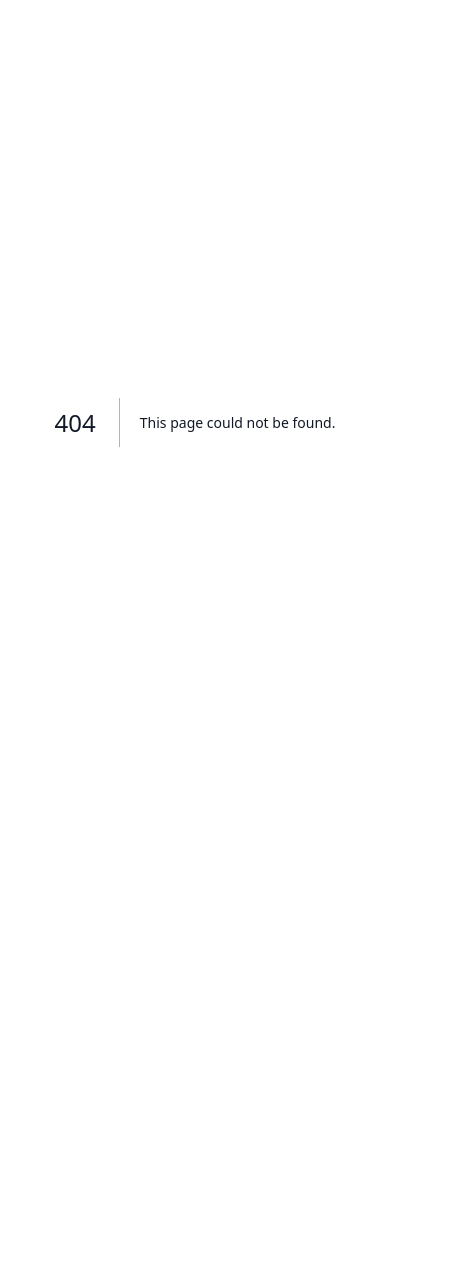
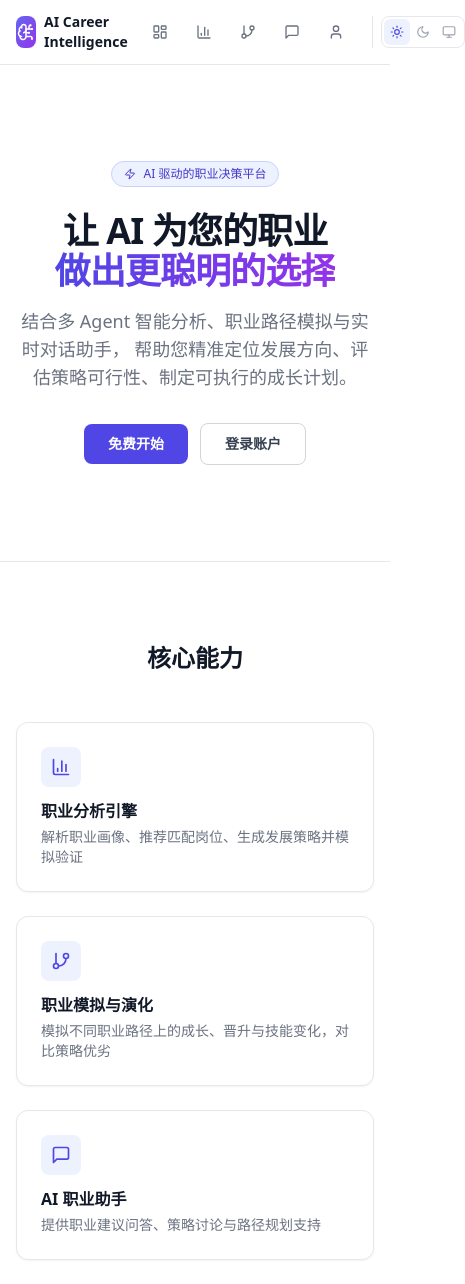
Before and after one commit to 54123-phoenix/ai-career-intelligence, a Next.js app in the folder frontend/: page / in a window 390 px wide. Before the commit this address had no page. Shown: the top 1284 px of the page, 465 px wide, since content can reach past the window. Before the commit the page ends 844 px from the top, so only its background shows below. Built offline with nearby package versions, Linux system fonts and the light colour scheme; no server answers.

Commit message:
feat(landing): create marketing landing page
- Add (marketing)/page.tsx with hero, features grid, footer
- Dark mode support, responsive layout
- Build: 11 routes pass

```diff
--- /dev/null
+++ b/frontend/app/(marketing)/page.tsx
@@ -0,0 +1,107 @@
+import Link from 'next/link';
+import { BrainCircuit, BarChart3, GitBranch, MessageSquare, Shield, Zap } from 'lucide-react';
+
+export default function LandingPage() {
+  return (
+    <div className="min-h-screen bg-white text-gray-900 dark:bg-slate-950 dark:text-slate-100">
+      {/* Hero */}
+      <section className="relative overflow-hidden border-b border-gray-200 px-4 py-24 dark:border-slate-800">
+        <div className="mx-auto max-w-4xl text-center">
+          <div className="mb-6 inline-flex items-center gap-2 rounded-full border border-indigo-200 bg-indigo-50 px-3 py-1 text-xs font-medium text-indigo-700 dark:border-indigo-900/30 dark:bg-indigo-950/30 dark:text-indigo-300">
+            <Zap size={12} />
+            AI 驱动的职业决策平台
+          </div>
+          <h1 className="mb-4 text-4xl font-extrabold tracking-tight sm:text-5xl">
+            让 AI 为您的职业
+            <br />
+            <span className="bg-gradient-to-r from-indigo-600 to-purple-600 bg-clip-text text-transparent">
+              做出更聪明的选择
+            </span>
+          </h1>
+          <p className="mx-auto mb-8 max-w-2xl text-lg text-gray-500 dark:text-slate-400">
+            结合多 Agent 智能分析、职业路径模拟与实时对话助手，
+            帮助您精准定位发展方向、评估策略可行性、制定可执行的成长计划。
+          </p>
+          <div className="flex items-center justify-center gap-3">
+            <Link
+              href="/register"
+              className="rounded-lg bg-indigo-600 px-6 py-2.5 text-sm font-semibold text-white transition-colors hover:bg-indigo-700"
+            >
+              免费开始
+            </Link>
+            <Link
+              href="/login"
+              className="rounded-lg border border-gray-300 bg-white px-6 py-2.5 text-sm font-semibold text-gray-700 transition-colors hover:bg-gray-50 dark:border-slate-700 dark:bg-slate-900 dark:text-slate-200 dark:hover:bg-slate-800"
+            >
+              登录账户
+            </Link>
+          </div>
+        </div>
+      </section>
+
+      {/* Features */}
+      <section className="px-4 py-20">
+        <div className="mx-auto max-w-5xl">
+          <h2 className="mb-12 text-center text-2xl font-bold">核心能力</h2>
+          <div className="grid gap-6 sm:grid-cols-2 lg:grid-cols-3">
+            <FeatureCard
+              icon={<BarChart3 size={20} />}
+              title="职业分析引擎"
+              desc="解析职业画像、推荐匹配岗位、生成发展策略并模拟验证"
+            />
+            <FeatureCard
+              icon={<GitBranch size={20} />}
+              title="职业模拟与演化"
+              desc="模拟不同职业路径上的成长、晋升与技能变化，对比策略优劣"
+            />
+            <FeatureCard
+              icon={<MessageSquare size={20} />}
+              title="AI 职业助手"
+              desc="提供职业建议问答、策略讨论与路径规划支持"
+            />
+            <FeatureCard
+              icon={<BrainCircuit size={20} />}
+              title="多 Agent 协同"
+              desc="解析、检索、评审、架构、模拟多阶段智能协作"
+            />
+            <FeatureCard
+              icon={<Shield size={20} />}
+              title="隐私可控"
+              desc="支持基础、标准、深度三级隐私模式，数据安全可控"
+            />
+            <FeatureCard
+              icon={<Zap size={20} />}
+              title="实时反馈"
+              desc="流式对话响应，即时获取职业建议与策略调整"
+            />
+          </div>
+        </div>
+      </section>
+
+      {/* Footer */}
+      <footer className="border-t border-gray-200 px-4 py-8 dark:border-slate-800">
+        <div className="mx-auto flex max-w-5xl items-center justify-between">
+          <div className="flex items-center gap-2 text-sm text-gray-500 dark:text-slate-400">
+            <BrainCircuit size={16} />
+            <span>AI Career Intelligence System</span>
+          </div>
+          <div className="text-xs text-gray-400 dark:text-slate-500">
+            © 2026 All rights reserved.
+          </div>
+        </div>
+      </footer>
+    </div>
+  );
+}
+
+function FeatureCard({ icon, title, desc }: { icon: React.ReactNode; title: string; desc: string }) {
+  return (
+    <div className="rounded-xl border border-gray-200 bg-white p-6 shadow-sm transition-colors dark:border-slate-800 dark:bg-slate-900">
+      <div className="mb-3 flex h-10 w-10 items-center justify-center rounded-lg bg-indigo-50 text-indigo-600 dark:bg-indigo-950/30 dark:text-indigo-400">
+        {icon}
+      </div>
+      <h3 className="mb-1 font-semibold text-gray-900 dark:text-white">{title}</h3>
+      <p className="text-sm text-gray-500 dark:text-slate-400">{desc}</p>
+    </div>
+  );
+}
```
